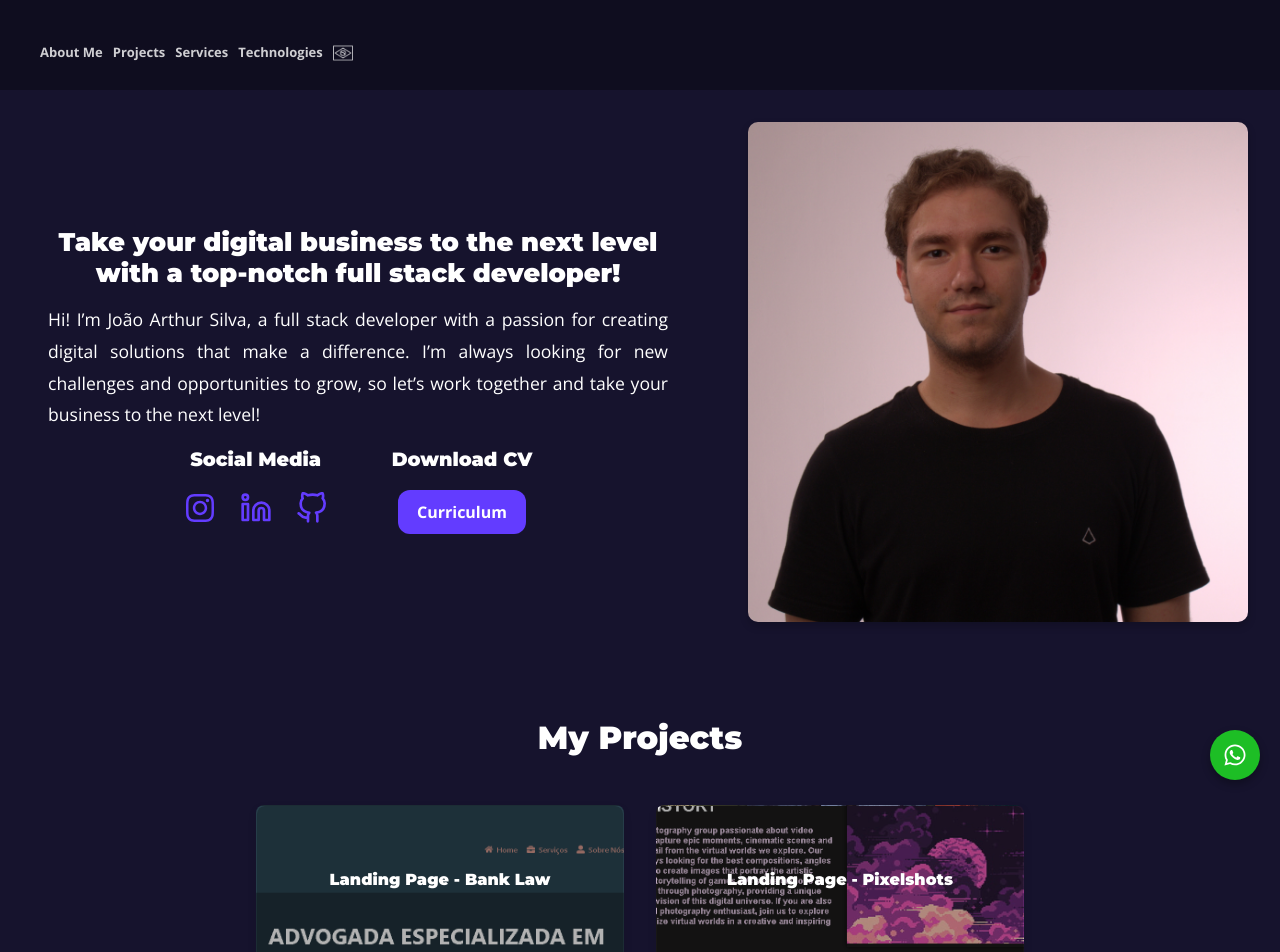
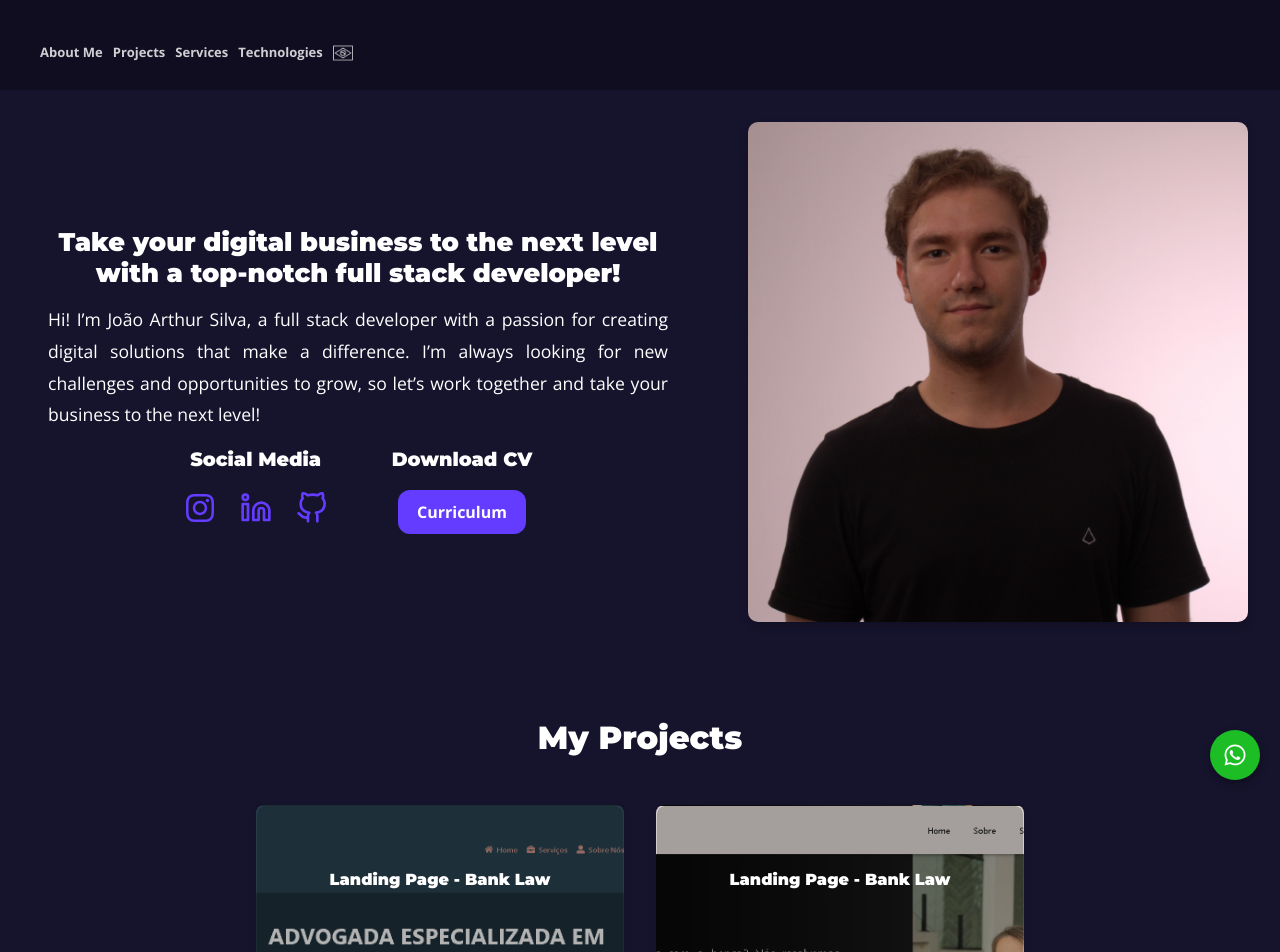
Before and after one commit to JoaoArthur25/JoaoArthur_Portfolio, a React (Create React App) app: page / in a window 1280 px wide. Shown: the top 952 px of the page. Built offline with nearby package versions, Linux system fonts and the light colour scheme.

Commit message:
Atualizações

```diff
--- a/src/components/Projects/index.jsx
+++ b/src/components/Projects/index.jsx
@@ -3,7 +3,7 @@ import { ProjectsWrapper, ProjectsContent, Card } from "./styles";
 import "../../i18";
 import { useTranslation } from "react-i18next";
 import silvanalp from "../../images/silvanalp.png";
-import pixelshots from "../../images/pixelshots.png";
+import sandralp from "../../images/sandralp.png";
 import acdnexus from "../../images/acdnexus.png";
 import fernandalp from "../../images/fernandalp.png";
 
@@ -17,9 +17,9 @@ const Projects = () => {
       image: silvanalp,
     },
     {
-      name: t("projects.pixelshots"),
-      link: "https://pixelshots.netlify.app",
-      image: pixelshots,
+      name: t("projects.sandralp"),
+      link: "https://sandrabarbosa.netlify.app",
+      image: sandralp,
     },
     {
       name: t("projects.academic_nexus"),
--- a/src/i18.js
+++ b/src/i18.js
@@ -30,7 +30,7 @@ const resources = {
       projects: {
         title: "My Projects",
         silvanalp: "Landing Page - Bank Law",
-        pixelshots: "Landing Page - Pixelshots",
+        sandralp: "Landing Page - Bank Law",
         academic_nexus: "Desktop App - Academic Nexus",
         fernandalp: "Landing Page - Law Firm",
       },
@@ -74,7 +74,7 @@ const resources = {
       projects: {
         title: "Meus Projetos",
         silvanalp: "Landing Page - Direito Bancário",
-        pixelshots: "Landing Page - Pixelshots",
+        sandralp: "Landing Page - Direito Bancário",
         academic_nexus: "Aplicativo - Academic Nexus",
         fernandalp: "Landing Page - Escritório de Advocacia",
       },
```
Also changed, not shown: src/images/pixelshots.png (deleted), src/images/sandralp.png (added).
